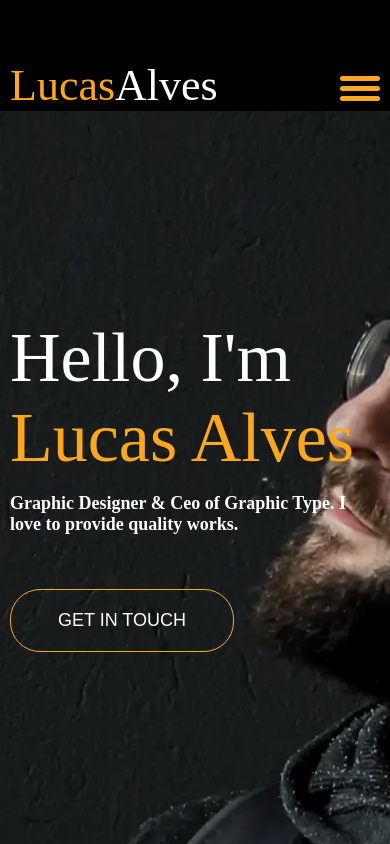
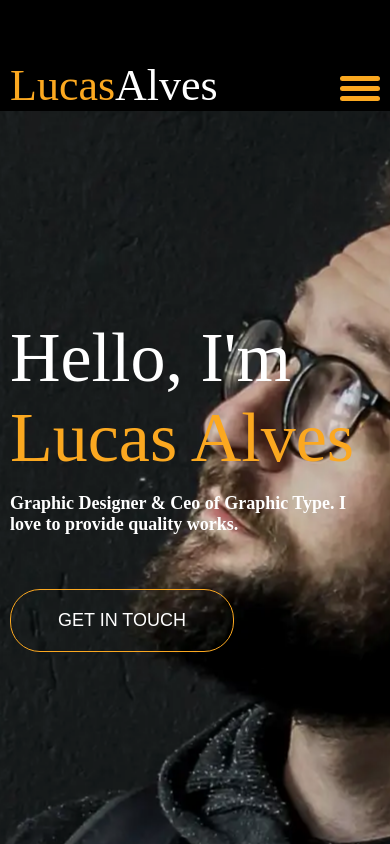
Before and after one commit to evan-weissrussland/portfolio, a React app: page / in a window 390 px wide. Shown: the top 844 px of the page. Built offline with nearby package versions, Linux system fonts and the light colour scheme.

Commit message:
адаптив Home

```diff
--- a/src/components/Home.tsx
+++ b/src/components/Home.tsx
@@ -60,10 +60,11 @@ export const HomeWrapper = styled.div`
         height: 17px;
         background: url(${iconsHome}) no-repeat;
     }
-
-
 `
  const HomeSection = styled.section`
-    background: black 0 url(${backHomeImage}) no-repeat;
-    background-position: center;
+    background: black  0 url(${backHomeImage}) no-repeat;
+    background-position: center ;
+     @media (max-width: 999px) {
+         background-position: 58% center;
+     }
 `
```
